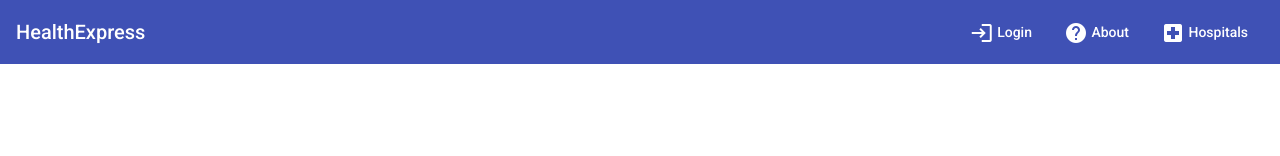
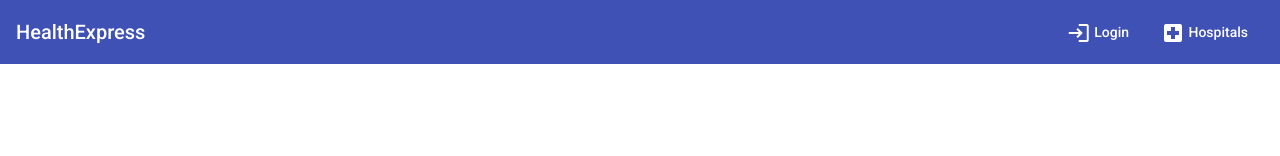
Before and after one commit to Okwonks/health-express, an Angular app: page / in a window 1280 px wide. Shown: the top 156 px of the page. Built offline with nearby package versions, Linux system fonts and the light colour scheme.

Commit message:
navbar: update menu properties

```diff
--- a/src/app/menu-item.ts
+++ b/src/app/menu-item.ts
@@ -2,6 +2,6 @@ export interface MenuItem {
   label: string;
   icon: string;
   showOnDesktop?: boolean;
-  shownOnTablet?: boolean;
+  showOnTablet?: boolean;
   showOnMobile?: boolean;
 }
--- a/src/app/navbar/navbar.component.html
+++ b/src/app/navbar/navbar.component.html
@@ -1,6 +1,9 @@
 <mat-toolbar fxLayout="row" color="primary">
   <span fxFlex>HealthExpress</span>
-  <button mat-button *ngFor="let item of menuItems" fxHide.xs>
+  <button mat-button *ngFor="let item of menuItems"
+        [fxShow]="item.showOnDesktop"
+        [fxShow.sm]="item.showOnTablet"
+        [fxShow.xs]="item.showOnMobile">
       <mat-icon class="mr">{{item.icon}}</mat-icon>
       {{item.label}}
   </button>
@@ -9,11 +12,15 @@
   </button>
   <mat-menu #dropMenu="matMenu">
       <ng-container *ngFor="let item of menuItems">
+        <div [fxShow]="!item.showOnDesktop"
+             [fxShow.sm]="!item.showOnTablet"
+             [fxShow.xs]="!item.showOnMobile">
           <button mat-menu-item>
               <mat-icon class="mr">{{item.icon}}</mat-icon>
               {{item.label}}
           </button>
           <mat-divider></mat-divider>
+        </div>
       </ng-container>
   </mat-menu>
 </mat-toolbar>
--- a/src/app/navbar/navbar.component.ts
+++ b/src/app/navbar/navbar.component.ts
@@ -1,4 +1,4 @@
-import { Component, OnInit } from '@angular/core';
+import { Component } from '@angular/core';
 import { MenuItem } from '../menu-item';
 
 @Component({
@@ -6,16 +6,10 @@ import { MenuItem } from '../menu-item';
   templateUrl: './navbar.component.html',
   styleUrls: ['./navbar.component.scss']
 })
-export class NavbarComponent implements OnInit {
+export class NavbarComponent {
   menuItems: MenuItem[] = [
-    { label:'Login',     icon:'login', showOnDesktop:true, shownOnTablet:true, showOnMobile:true },
-    { label:'About',     icon:'help', shownOnTablet:true },
+    { label:'Login',     icon:'login',          showOnDesktop:true, showOnTablet:true, showOnMobile:true },
+    { label:'About',     icon:'help',           showOnTablet:true },
     { label:'Hospitals', icon:'local_hospital', showOnDesktop:true },
   ];
-
-  constructor() { }
-
-  ngOnInit(): void {
-  }
-
 }
```
